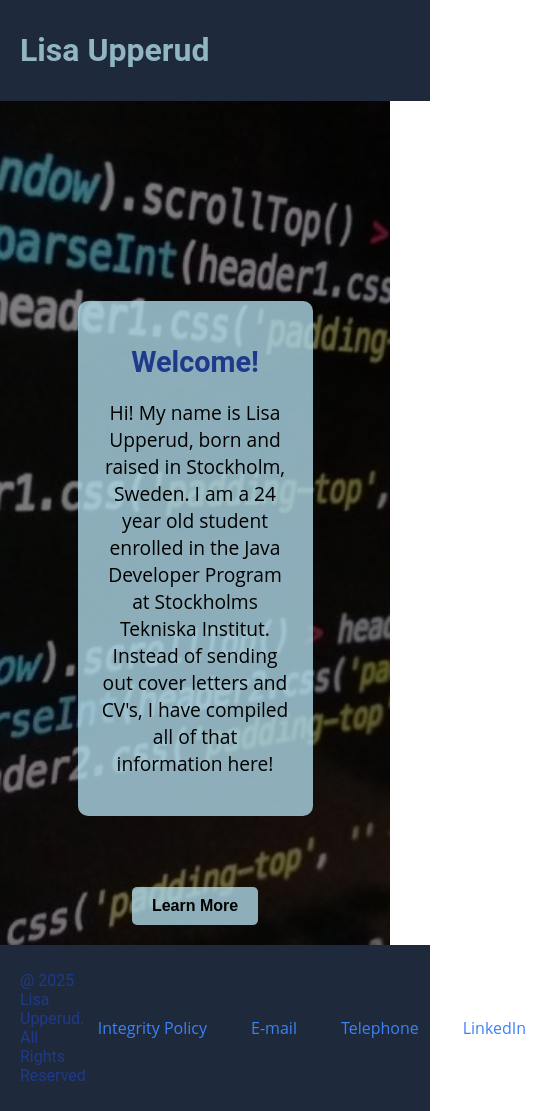
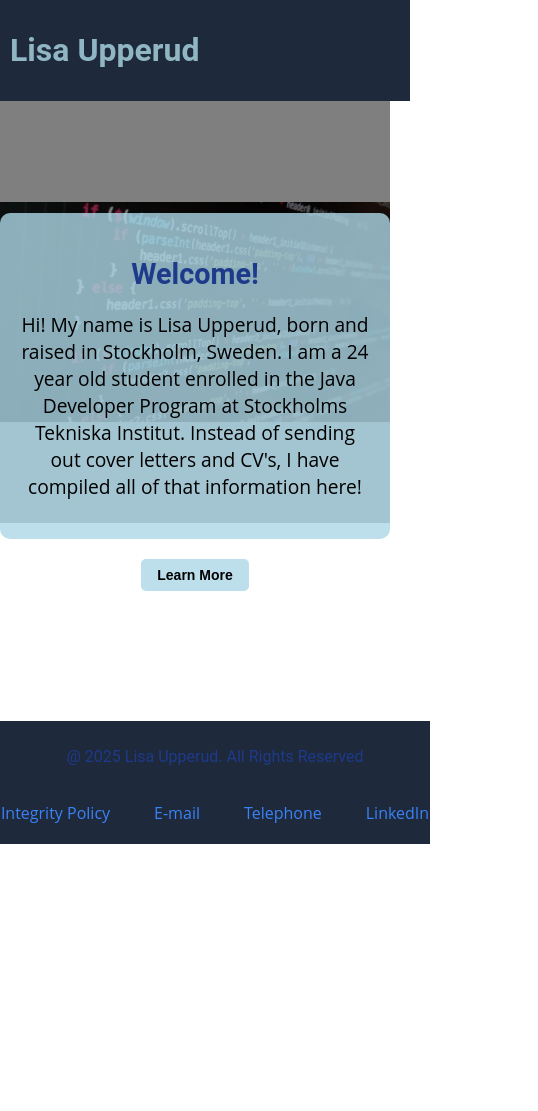
Before and after one commit to lisaupperud/webbutveckling-projektarbete-alt, a plain HTML site: page index.html in a window 390 px wide. Shown: the whole page, 538 px wide, since content can reach past the window. After the commit the page ends 844 px from the top, so only its background shows below. Drawn offline with Linux system fonts and the light colour scheme.

Commit message:
added media query for mobile/tablet

```diff
--- a/style.css
+++ b/style.css
@@ -290,3 +290,34 @@
     font-family: "Open Sans", "Roboto", sans-serif;
     color: #3b82f6;
 }
+
+
+/*-------- MEDIA QUERIES ---------*/
+
+/*-- mobil och tablet --*/
+@media screen and (max-width: 768px) {
+    header {
+        flex-direction: column; /* header vertikal */
+        align-items: flex-start; /* justera till vänster */
+        padding: 10px;
+    }
+    .hero-image {
+        background-size: contain; /* anpassa bildstorlek */
+        height: 50vh; /* gör hero-image mindre */
+    }
+    nav ul {
+        flex-direction: column; /* vertikala nav-länkar */
+        gap: 10px; /* mindre mellanrum mellan länkar*/
+    }
+    article {
+        max-width: 90%; /* minskar artikel bredd */
+    }
+    .learn-more-button {
+        font-size: 14px; /* mindre knappstorlek */
+        padding: 8px 16px;
+    }
+    footer {
+        flex-direction: column; /* footer vertikal */
+        gap: 10px; /* mellanrum mellan footer element */
+    }
+}
```
